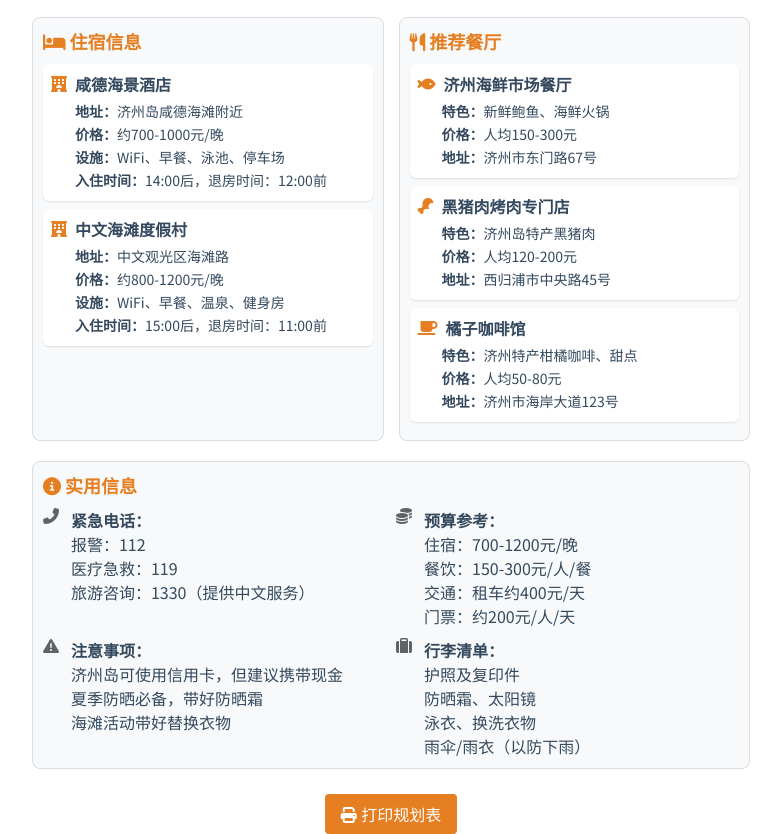
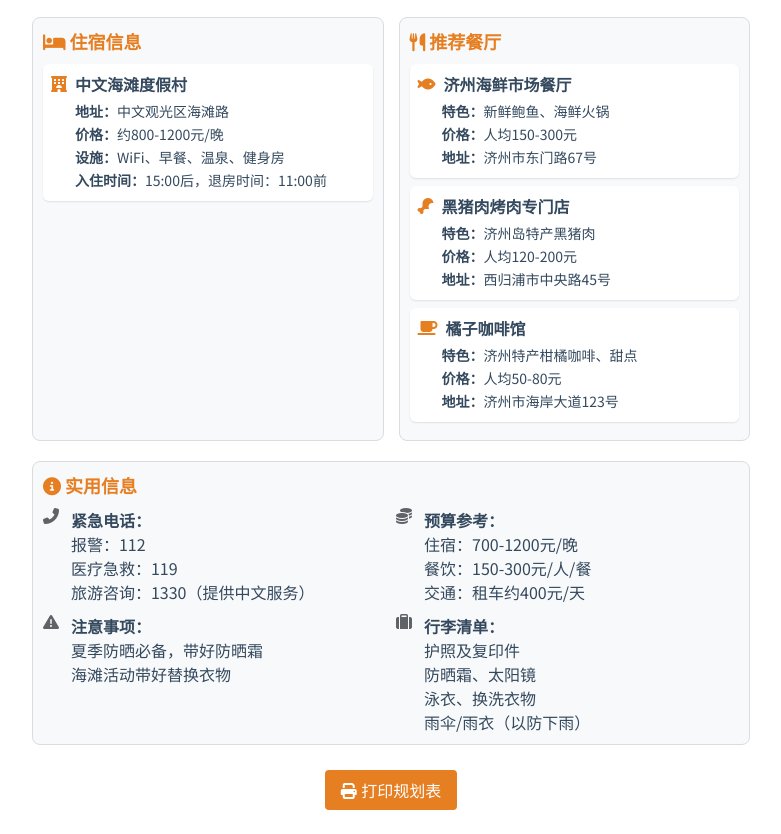
Before and after one commit to Rowen-lor/Jeju-Island-Plan, a plain HTML site: page index.html in a window 1280 px wide. Shown: the part 1608-2442 px from the top of the page, without its empty margins (249-1030 px from the left). After the commit the page ends 2418 px from the top, so only its background shows below. Drawn offline with Linux system fonts and the light colour scheme.

Commit message:
Update index.html

```diff
--- a/index.html
+++ b/index.html
@@ -574,13 +574,6 @@
             <div class="accommodation-section">
                 <h2><i class="fas fa-bed"></i> 住宿信息</h2>
                 <div class="accommodation-item">
-                    <h3><i class="fas fa-hotel"></i>咸德海景酒店</h3>
-                    <p><strong>地址：</strong>济州岛咸德海滩附近</p>
-                    <p><strong>价格：</strong>约700-1000元/晚</p>
-                    <p><strong>设施：</strong>WiFi、早餐、泳池、停车场</p>
-                    <p><strong>入住时间：</strong>14:00后，退房时间：12:00前</p>
-                </div>
-                <div class="accommodation-item">
                     <h3><i class="fas fa-hotel"></i>中文海滩度假村</h3>
                     <p><strong>地址：</strong>中文观光区海滩路</p>
                     <p><strong>价格：</strong>约800-1200元/晚</p>
@@ -631,14 +624,14 @@
                         <p>住宿：700-1200元/晚</p>
                         <p>餐饮：150-300元/人/餐</p>
                         <p>交通：租车约400元/天</p>
-                        <p>门票：约200元/人/天</p>
+<!--                         <p>门票：约200元/人/天</p> -->
                     </div>
                 </div>
                 <div class="info-item">
                     <i class="fas fa-exclamation-triangle"></i>
                     <div>
                         <p><strong>注意事项：</strong></p>
-                        <p>济州岛可使用信用卡，但建议携带现金</p>
+<!--                         <p>济州岛可使用信用卡，但建议携带现金</p> -->
                         <p>夏季防晒必备，带好防晒霜</p>
                         <p>海滩活动带好替换衣物</p>
                     </div>
```
